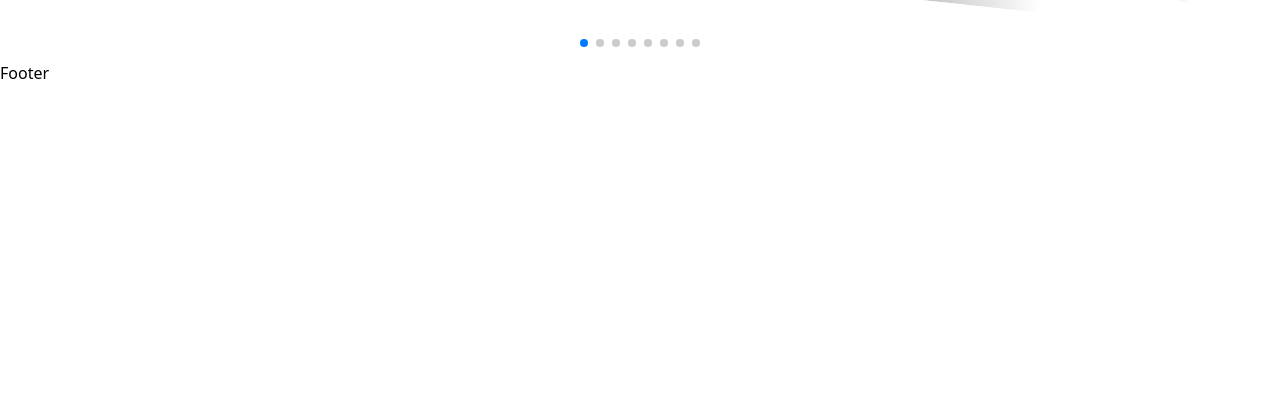
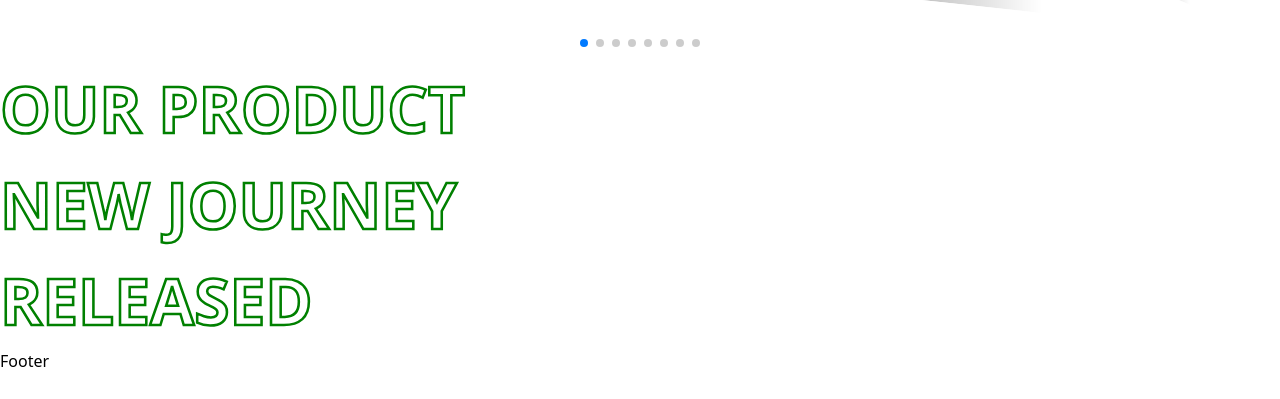
Before and after one commit to junaidjesan2/animation-practice, a React (Vite) app: page / in a window 1280 px wide. Shown: the part 363-762 px from the top of the page. Built offline with nearby package versions, Linux system fonts and the light colour scheme.

Commit message:
stoke added after carosule

```diff
--- a/src/components/pages/home/Home.jsx
+++ b/src/components/pages/home/Home.jsx
@@ -1,9 +1,11 @@
 import SwiperSlider from "../../shared/swipe/SwipeSlider";
+import Title from "../../shared/title/Title";
 
 export default function Home() {
   return (
     <div>
       <SwiperSlider></SwiperSlider>
+      <Title></Title>
     </div>
   );
 }
--- /dev/null
+++ b/src/components/shared/title/Title.jsx
@@ -0,0 +1,72 @@
+import { useState } from "react";
+import "./styles.css";
+
+export default function Title() {
+  const [hovered, setHovered] = useState(false);
+  const [hovered1, setHovered1] = useState(false);
+  const [hovered2, setHovered2] = useState(false);
+
+  const mouseOver = () => setHovered(true);
+  const mouseLeave = () => setHovered(false);
+  const mouseOver1 = () => setHovered1(true);
+  const mouseLeave1 = () => setHovered1(false);
+  const mouseOver2 = () => setHovered2(true);
+  const mouseLeave2 = () => setHovered2(false);
+  return (
+    <div className="relative">
+      <div>
+        <div className="">
+          <h1
+            id="title"
+            className="relative"
+            onMouseOver={mouseOver}
+            onMouseLeave={mouseLeave}
+          >
+            Our Product
+          </h1>
+          {hovered && (
+            <img
+              className=" h-44 w-44 absolute right-72 top-10"
+              src="https://swiperjs.com/demos/images/nature-1.jpg"
+              alt=""
+            />
+          )}
+        </div>
+      </div>
+      <div className="">
+        <h1
+          id="title"
+          className="relative"
+          onMouseOver={mouseOver1}
+          onMouseLeave={mouseLeave1}
+        >
+          New journey
+        </h1>
+        {hovered1 && (
+          <img
+            className="h-44 w-44 absolute right-80 top-16"
+            src="https://swiperjs.com/demos/images/nature-2.jpg"
+            alt=""
+          />
+        )}
+      </div>
+      <div className="">
+        <h1
+          id="title"
+          className="relative"
+          onMouseOver={mouseOver2}
+          onMouseLeave={mouseLeave2}
+        >
+          Released
+        </h1>
+        {hovered2 && (
+          <img
+            className=" h-44 w-44 absolute right-96 top-24"
+            src="https://swiperjs.com/demos/images/nature-3.jpg"
+            alt=""
+          />
+        )}
+      </div>
+    </div>
+  );
+}
--- /dev/null
+++ b/src/components/shared/title/styles.css
@@ -0,0 +1,7 @@
+#title{
+    -webkit-text-stroke: .2vw green;
+    -webkit-text-fill-color: white;
+    text-transform: uppercase;
+    font-size: 5vw;
+    font-weight: bolder;
+}
```
